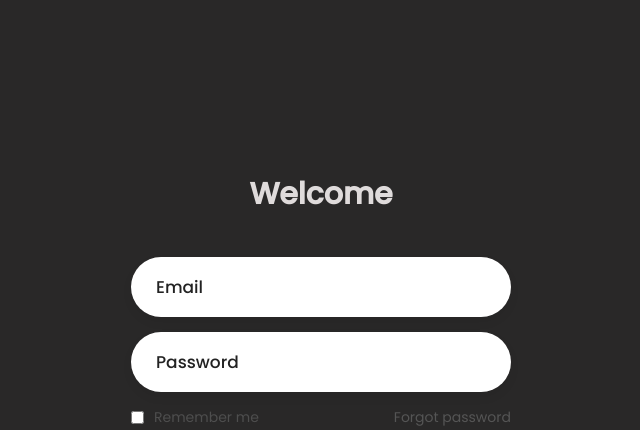
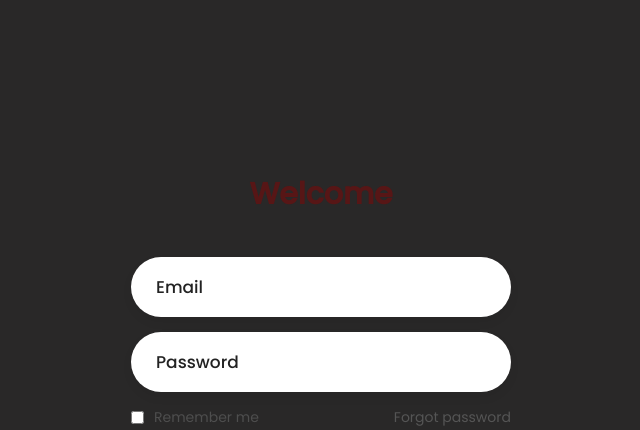
Before and after one commit to saranshshk/Django-, a Django app: template scheduler/templates/home.html in a window 1280 px wide. Shown: the top 430 px of the page, without its empty margins (319-959 px from the left). Run offline with Django 5.2, Linux system fonts and the light colour scheme; the template is opened without the code that fills it, so the values that code supplies are empty.

Commit message:
htmlchange

```diff
--- a/scheduler/static/style.css
+++ b/scheduler/static/style.css
@@ -27,7 +27,7 @@ body{
     margin: 20px 0 40px 0;
 }
 .login-header header{
-    color: #dfdbdb;
+    color: #571616;
     font-size: 30px;
     font-weight: 600;
 }
```
